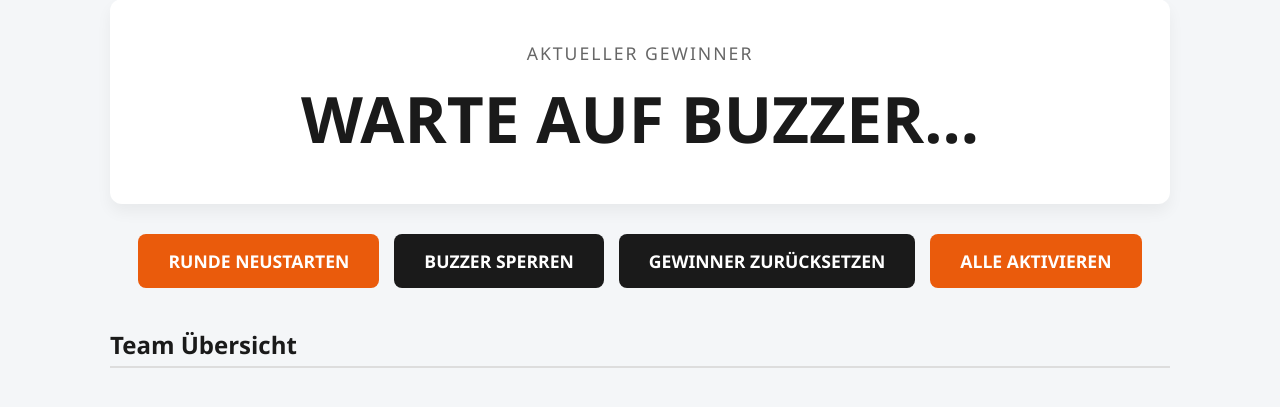
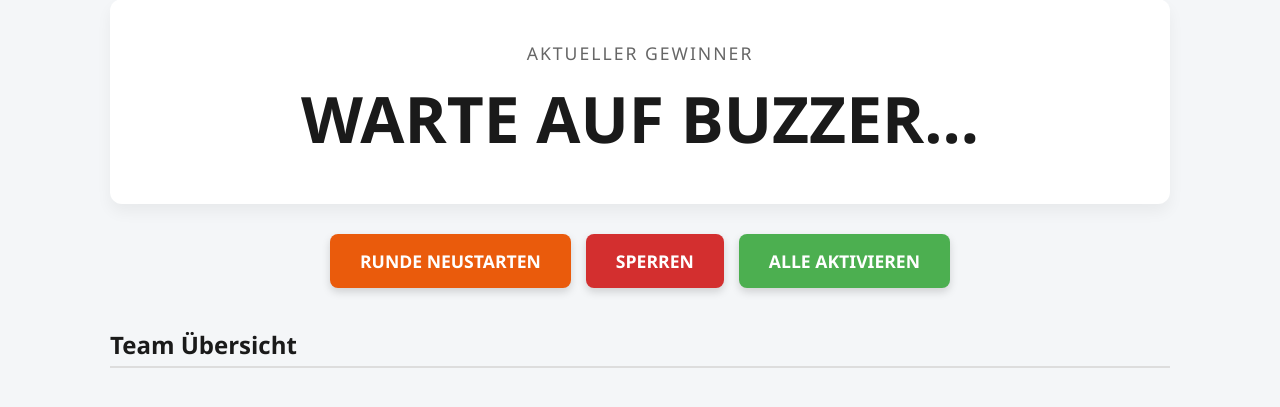
Before and after one commit to Himmelsw4nderer/lager-buzzer, a Flask app: page / in a window 1280 px wide. Shown: the part 163-570 px from the top of the page. Run offline with Flask 3, Linux system fonts and the light colour scheme; data that the repository does not hold is empty.

Commit message:
Redesign main buttons with custom colors and add color support for buzzers
- Replace 'Gewinner Zurücksetzen' with 'Sperren' button that locks round AND disables winner
- Redesign 3 main buttons with custom colors (orange, red, green)
- Add button color system using data-color attributes and CSS variables
- Add color field to Buzzer class in backend
- Add API support for setting buzzer colors
- Add color picker button (🎨) to each buzzer card
- Winner display now shows the winner's team color
- Improved button styling with hover effects and shadows

Generated by Mistral Vibe.
Co-Authored-By: Mistral Vibe <vibe@mistral.ai>

```diff
--- a/server/webserver/app.py
+++ b/server/webserver/app.py
@@ -39,6 +39,7 @@ class Buzzer:
         self.enabled = True  # Used to lock out wrong answers
         self.last_buzz_time = None
         self.buzz_count = 0
+        self.color = None  # Custom color for this buzzer
 
     def to_dict(self):
         return {
@@ -47,6 +48,7 @@ class Buzzer:
             "name": self.name,
             "enabled": self.enabled,
             "buzz_count": self.buzz_count,
+            "color": self.color,
         }
 
 
@@ -213,6 +215,8 @@ def update_buzzer(client_id):
                 buzzers[client_id].name = data["name"]
             if "enabled" in data:
                 buzzers[client_id].enabled = bool(data["enabled"])
+            if "color" in data:
+                buzzers[client_id].color = data["color"]
             return jsonify(buzzers[client_id].to_dict())
     return jsonify({"error": "Buzzer nicht gefunden"}), 404
 
--- a/server/webserver/templates/index.html
+++ b/server/webserver/templates/index.html
@@ -101,6 +101,7 @@
                 gap: 15px;
                 margin-bottom: 40px;
                 justify-content: center;
+                flex-wrap: wrap;
             }
             .btn {
                 padding: 15px 30px;
@@ -112,24 +113,50 @@
                 text-transform: uppercase;
                 transition:
                     transform 0.1s,
-                    opacity 0.2s;
+                    opacity 0.2s,
+                    box-shadow 0.2s;
+                position: relative;
+                overflow: hidden;
+                box-shadow: 0 4px 8px rgba(0, 0, 0, 0.15);
             }
             .btn:active {
                 transform: scale(0.97);
             }
-            .btn-primary {
-                background: var(--kolping-orange);
+            .btn::before {
+                content: "";
+                position: absolute;
+                top: 0;
+                left: 0;
+                right: 0;
+                bottom: 0;
+                background: linear-gradient(
+                    180deg,
+                    rgba(255, 255, 255, 0.2) 0%,
+                    rgba(255, 255, 255, 0) 100%
+                );
+                opacity: 0;
+                transition: opacity 0.2s;
+            }
+            .btn:hover::before {
+                opacity: 1;
+            }
+            .btn[data-color] {
+                background: var(--btn-color, #666);
                 color: white;
             }
-            .btn-primary:hover {
-                background: #d04d0a;
+            .btn[data-color]:hover {
+                filter: brightness(1.1);
             }
-            .btn-secondary {
-                background: var(--kolping-black);
-                color: white;
+
+            /* Button color classes */
+            .action-reset {
+                --btn-color: #ea5b0c;
             }
-            .btn-secondary:hover {
-                background: #333;
+            .action-lock {
+                --btn-color: #d32f2f;
+            }
+            .action-enable-all {
+                --btn-color: #4caf50;
             }
 
             /* Buzzer Grid */
@@ -195,6 +222,16 @@
                 margin-top: 20px;
                 display: flex;
                 gap: 10px;
+            }
+
+            /* Color indicator for buzzer cards */
+            .card-header h3 {
+                transition: color 0.2s;
+            }
+
+            /* Color picker button */
+            .icon-btn[title="Farbe ändern"] {
+                font-size: 1.3em;
             }
             .btn-small {
                 padding: 8px 12px;
@@ -373,24 +410,24 @@
 
             <div class="controls">
                 <button
-                    class="btn btn-primary"
+                    class="btn action-reset"
                     onclick="triggerAction('reset')"
+                    data-color="#ea5b0c"
                 >
                     Runde Neustarten
                 </button>
                 <button
-                    class="btn btn-secondary"
-                    onclick="triggerAction('lock')"
+                    class="btn action-lock"
+                    onclick="lockRoundAndDisableWinner()"
+                    data-color="#d32f2f"
                 >
-                    Buzzer Sperren
+                    Sperren
                 </button>
                 <button
-                    class="btn btn-secondary"
-                    onclick="triggerAction('clear_winner')"
+                    class="btn action-enable-all"
+                    onclick="enableAllBuzzers()"
+                    data-color="#4caf50"
                 >
-                    Gewinner Zur&uuml;cksetzen
-                </button>
-                <button class="btn btn-primary" onclick="enableAllBuzzers()">
                     Alle Aktivieren
                 </button>
             </div>
@@ -411,8 +448,8 @@
                     winnerTitle: "Aktueller Gewinner",
                     placesTitle: "Pl&auml;tze",
                     resetRound: "Runde Neustarten",
-                    lockBuzzers: "Buzzer Sperren",
-                    clearWinner: "Gewinner Zur&uuml;cksetzen",
+                    lockButton: "Sperren",
+
                     activateAll: "Alle Aktivieren",
                     teamOverview: "Team Übersicht",
                     brokerStatus: "Broker Status:",
@@ -430,8 +467,8 @@
                     winnerTitle: "Current Winner",
                     placesTitle: "Places",
                     resetRound: "Reset Round",
-                    lockBuzzers: "Lock Buzzers",
-                    clearWinner: "Clear Winner",
+                    lockButton: "Lock",
+
                     activateAll: "Activate All",
                     teamOverview: "Team Overview",
                     brokerStatus: "Broker Status:",
@@ -470,12 +507,7 @@
                         text.includes("Buzzer Sperren") ||
                         text.includes("Lock Buzzers")
                     ) {
-                        btn.innerHTML = t.lockBuzzers;
-                    } else if (
-                        (text.includes("Gewinner") && text.includes("Zur")) ||
-                        text.includes("Clear Winner")
-                    ) {
-                        btn.innerHTML = t.clearWinner;
+                        btn.innerHTML = t.lockButton;
                     } else if (
                         text.includes("Alle Aktivieren") ||
                         text.includes("Activate All")
@@ -547,14 +579,32 @@
 
                     if (stats.round.winner && buzzers[stats.round.winner]) {
                         winnerBox.classList.add("has-winner");
-                        winnerNameEl.innerText =
-                            buzzers[stats.round.winner].name;
+                        const winnerBuzzer = buzzers[stats.round.winner];
+                        winnerNameEl.innerText = winnerBuzzer.name;
+
+                        // Set winner color if buzzer has a color
+                        if (winnerBuzzer.color) {
+                            winnerBox.style.borderColor = winnerBuzzer.color;
+                            winnerBox.style.boxShadow = `0 0 20px rgba(0, 0, 0, 0.2), 0 0 0 10px ${winnerBuzzer.color}40`;
+                            winnerNameEl.style.color = winnerBuzzer.color;
+                        } else {
+                            winnerBox.style.borderColor =
+                                "var(--kolping-orange)";
+                            winnerBox.style.boxShadow = "";
+                            winnerNameEl.style.color = "var(--kolping-orange)";
+                        }
                     } else if (stats.round.locked) {
                         winnerBox.classList.remove("has-winner");
                         winnerNameEl.innerText = getText("locked");
+                        winnerBox.style.borderColor = "var(--kolping-orange)";
+                        winnerBox.style.boxShadow = "";
+                        winnerNameEl.style.color = "var(--kolping-black)";
                     } else {
                         winnerBox.classList.remove("has-winner");
                         winnerNameEl.innerText = getText("waiting");
+                        winnerBox.style.borderColor = "";
+                        winnerBox.style.boxShadow = "";
+                        winnerNameEl.style.color = "var(--kolping-black)";
                     }
 
                     // Handle Runner-ups Display
@@ -599,8 +649,11 @@
                         <div class="${cardClass}" ${isWinner ? 'style="border-color: #ea5b0c; background: #fff8f5;"' : ""}>
                             <div>
                                 <div class="card-header">
-                                    <h3>${buzzer.name}</h3>
-                                    <button class="icon-btn" onclick="renameBuzzer('${buzzer.client_id}', '${buzzer.name}')" title="Umbenennen">✏️</button>
+                                    <h3 style="${buzzer.color ? `color: ${buzzer.color};` : ""}">${buzzer.name}</h3>
+                                    <div style="display: flex; gap: 5px;">
+                                        <button class="icon-btn" onclick="renameBuzzer('${buzzer.client_id}', '${buzzer.name}')" title="Umbenennen">✏️</button>
+                                        <button class="icon-btn" onclick="showColorPicker('${buzzer.client_id}')" title="Farbe ändern">🎨</button>
+                                    </div>
                                 </div>
                                 <div class="card-body">
                                     <p>ID: ${buzzer.client_id}</p>
@@ -610,8 +663,8 @@
                             <div class="card-actions">
                                 ${
                                     buzzer.enabled
-                                        ? `<button class="btn-small btn-disable" onclick="toggleBuzzer('${buzzer.client_id}', false)">🔴 Deaktivieren</button>`
-                                        : `<button class="btn-small btn-enable" onclick="toggleBuzzer('${buzzer.client_id}', true)">🟢 Aktivieren</button>`
+                                        ? `<button class="btn-small btn-disable" onclick="toggleBuzzer('${buzzer.client_id}', false)">${getText("disable")}</button>`
+                                        : `<button class="btn-small btn-enable" onclick="toggleBuzzer('${buzzer.client_id}', true)">${getText("enable")}</button>`
                                 }
                             </div>
                         </div>
@@ -639,6 +692,29 @@
                 fetchSystemState();
             }
 
+            async function lockRoundAndDisableWinner() {
+                // First lock the round
+                await fetch("/api/round", {
+                    method: "POST",
+                    headers: { "Content-Type": "application/json" },
+                    body: JSON.stringify({ action: "lock" }),
+                });
+
+                // Then get the current winner and disable them
+                const statsRes = await fetch("/api/stats");
+                const stats = await statsRes.json();
+
+                if (stats.round.winner) {
+                    await fetch("/api/buzzers/" + stats.round.winner, {
+                        method: "PUT",
+                        headers: { "Content-Type": "application/json" },
+                        body: JSON.stringify({ enabled: false }),
+                    });
+                }
+
+                fetchSystemState();
+            }
+
             async function fetchRoundBuzzes() {
                 try {
                     const response = await fetch("/api/round/buzzes");
@@ -647,6 +723,34 @@
                 } catch (err) {
                     console.error("Fehler beim Laden der Buzzes:", err);
                     return [];
+                }
+            }
+
+            function showColorPicker(clientId) {
+                const color = prompt(
+                    "Farbe als Hex-Code eingeben (z.B. #ff0000 oder rot):",
+                    "",
+                );
+                if (color && color.trim() !== "") {
+                    setBuzzerColor(clientId, color.trim());
+                }
+            }
+
+            async function setBuzzerColor(clientId, color) {
+                // Validate color
+                const tempDiv = document.createElement("div");
+                tempDiv.style.color = color;
+                if (tempDiv.style.color) {
+                    await fetch("/api/buzzers/" + clientId, {
+                        method: "PUT",
+                        headers: { "Content-Type": "application/json" },
+                        body: JSON.stringify({ color: color }),
+                    });
+                    fetchSystemState();
+                } else {
+                    alert(
+                        "Ungültige Farbe! Bitte einen gültigen Hex-Code oder Farbname eingeben.",
+                    );
                 }
             }
 
```
